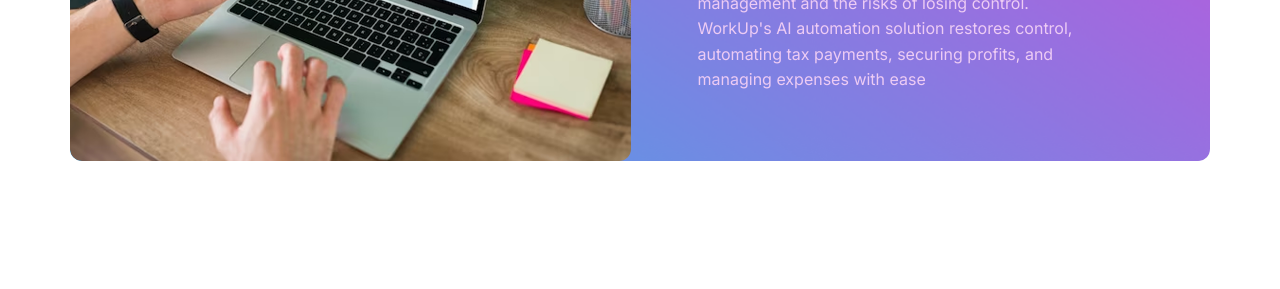
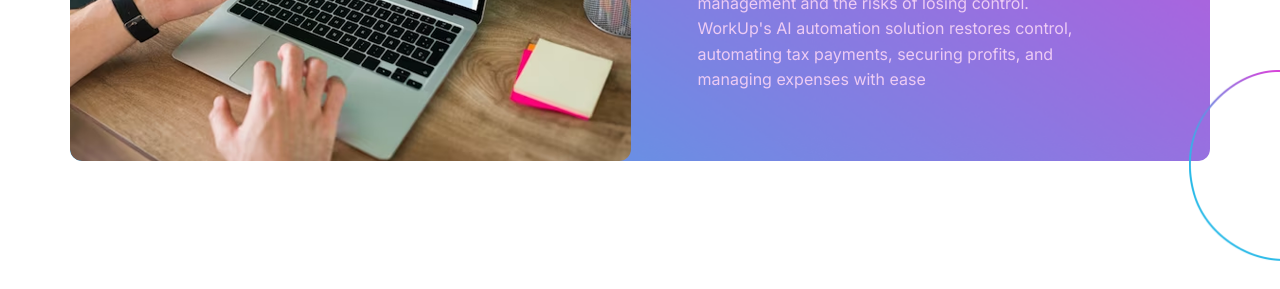
Before and after one commit to sumitbishnoi00/Work-Up, a React (Vite) app: page / in a window 1280 px wide. Shown: the part 1172-1461 px from the top of the page. Built offline with nearby package versions, Linux system fonts and the light colour scheme.

Commit message:
edit section

```diff
--- a/src/components/home/Mission.jsx
+++ b/src/components/home/Mission.jsx
@@ -3,7 +3,7 @@ import Para from '../common/Para'
 
 const Mission = () => {
     return (
-        <section className='px-4 mt-10 sm:mt-20 md:mt-25 lg:mt-[137.27px]'>
+        <section className='px-4 mt-10 sm:mt-20 md:mt-25 lg:mt-[137.27px] relative '>
             <div className="max-w-285 mx-auto w-full bg-[url('/assets/featursbg.png')] bg-cover flex flex-col justify-between bg-center bg-no-repeat min-h-[789.1px] px-4 sm:px-6 lg:px-0 rounded-xl overflow-hidden">
 
                 <div className='w-full flex flex-col lg:flex-row justify-center lg:justify-between lg:pl-10 gap-8 lg:gap-0'>
@@ -28,7 +28,7 @@ const Mission = () => {
                 </div>
 
             </div>
-
+            <img className='w-22.75 h-[190.91px] absolute right-0 -bottom-25' src="/assets/metionright.webp" alt="" />
         </section>
     )
 }
```
Also changed, not shown: public/assets/metionright.webp (added).
